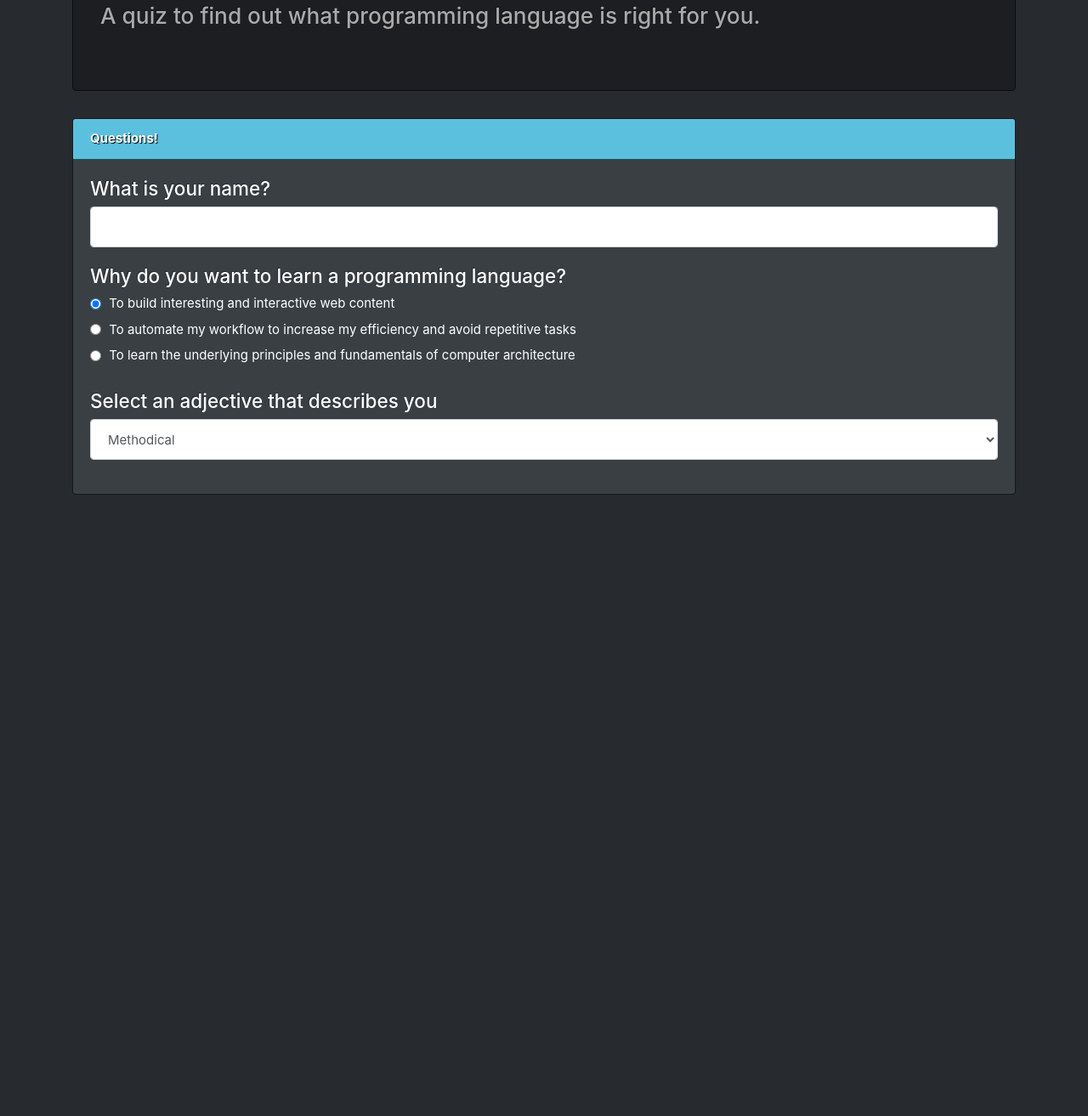
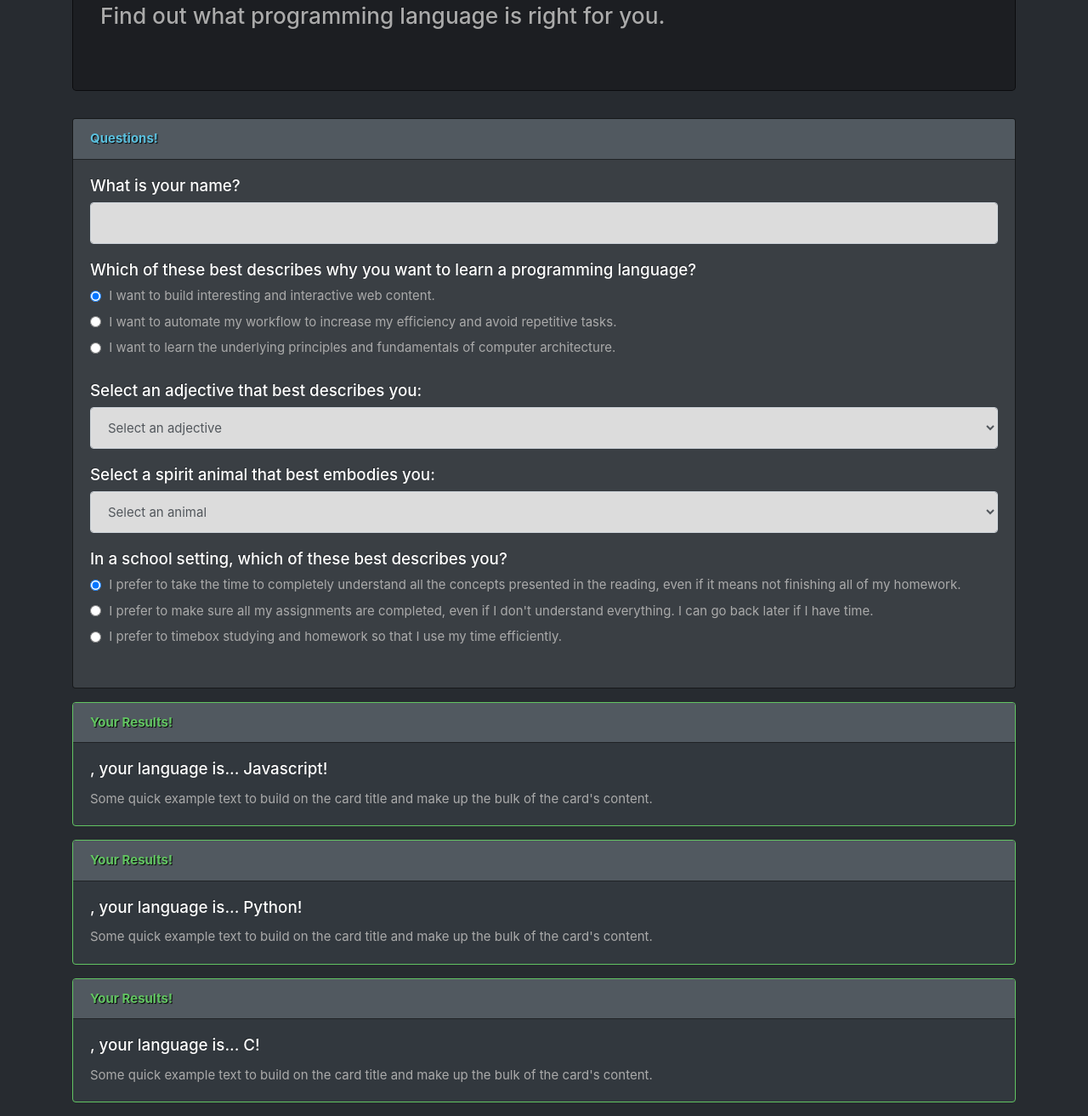
Before and after one commit to pagrimm/language-selector, a plain HTML site: page index.html in a window 1280 px wide. Shown: the part 243-1556 px from the top of the page at 85% size. Before the commit the page ends 841 px from the top, so only its background shows below. Drawn offline with Linux system fonts and the light colour scheme.

Commit message:
add further questions to html, add css styling

```diff
--- a/css/styles.css
+++ b/css/styles.css
@@ -6,10 +6,10 @@ h1 {
   word-wrap: break-word
 }
 
-.card-header {
-  text-shadow: 1px 1px 1px #000000;
-  font-weight: bold;
+.form-control {
+  background-color: gainsboro;
 }
+
 
 input[type="radio"] {
   margin-right: 5px;
@@ -17,6 +17,12 @@ input[type="radio"] {
   margin-top: -2px;
 }
 
+.card-header {
+  color: white;
+  text-shadow: 1px 1px 1px #000000;
+  font-weight: bold;
+}
+
 .question {
   margin-bottom: 20px;
 }
--- a/index.html
+++ b/index.html
@@ -11,56 +11,125 @@
   </head>
 
   <body class="container">
+
     <!-- title -->
     <header class="jumbotron">
       <h1 class="display-3"><span class="text-info">Programming</span>.<span class="text-warning">Language</span><span class="text-success">(</span><span class="text-info">Selector</span><span class="text-success">)</span></h1>
-    <h3>A quiz to find out what programming language is right for you.</h3>
+      <h3>Find out what programming language is right for you.</h3>
     </header>
-  <!-- form section -->
-  <section class="card text-white bg-primary mb-3">
-    <div class="card-header bg-info">Questions!</div>
+
+    <!-- user input section -->
+    <section class="card bg-primary mb-3">
+      <div class="card-header text-info">Questions!</div>
       <div class="card-body">
         <form id="form1">
+          <!--- question 1-->
           <div class="question">
-          <h4>What is your name?</h4>
+            <h5 class="text-white">What is your name?</h5>
             <input id="name" class="form-control" type="text">
           </div>
+          <!--- question 2-->
           <div class="question">
-          <h4>Why do you want to learn a programming language?</h4>
+            <h5 class="text-white">Which of these best describes why you want to learn a programming language?</h5>
             <div class="radio">
               <label>
                 <input type="radio" name="question2" value="1" checked>
-              To build interesting and interactive web content
+                I want to build interesting and interactive web content.
               </label>
             </div>
             <div class="radio">
               <label>
                 <input type="radio" name="question2" value="2" >
-              To automate my workflow to increase my efficiency and avoid repetitive tasks
+                I want to automate my workflow to increase my efficiency and avoid repetitive tasks.
               </label>
             </div>
             <div class="radio">
               <label>
                 <input type="radio" name="question2" value="3" >
-              To learn the underlying principles and fundamentals of computer architecture
+                I want to learn the underlying principles and fundamentals of computer architecture.
               </label>
             </div>
           </div>
+          <!--- question 3-->
           <div class="question">
-          <h4>Select an adjective that describes you</h4>
-          <select class="form-control" id="question2">
+            <h5 class="text-white">Select an adjective that best describes you:</h5>
+            <select class="form-control" id="question3">
+              <option disabled selected value>Select an adjective</option>
+              <option value="2">Driven</option>
+              <option value="1">Dynamic</option>
+              <option value="2">Efficient</option>
+              <option value="3">Knowledgable</option>
               <option value="3">Methodical</option>
               <option value="1">Practical</option>
-            <option value="2">Efficient</option>
             </select>
+          </div>
+          <!--- question 4-->
+          <div class="question">
+            <h5 class="text-white">Select a spirit animal that best embodies you:</h5>
+            <select class="form-control" id="question4">
+              <option disabled selected value>Select an animal</option>
+              <option value="2">Ant</option>
+              <option value="1">Beaver</option>
+              <option value="2">Bumblebee</option>
+              <option value="1">Cheetah</option>
+              <option value="3">Elephant</option>
+              <option value="2">Salmon</option>
+              <option value="3">Spider</option>
+              <option value="1">Squirrel</option>
+              <option value="3">Turtle</option>
+            </select>
+          </div>
+          <!--- question 5-->
+          <div class="question">
+            <h5 class="text-white">In a school setting, which of these best describes you?</h5>
+            <div class="radio">
+              <label>
+                <input type="radio" name="question5" value="1" checked>
+                I prefer to take the time to completely understand all the concepts presented in the reading, even if it means not finishing all of my homework.
+              </label>
+            </div>
+            <div class="radio">
+              <label>
+                <input type="radio" name="question5" value="2" >
+                I prefer to make sure all my assignments are completed, even if I don't understand everything. I can go back later if I have time.
+              </label>
+            </div>
+            <div class="radio">
+              <label>
+                <input type="radio" name="question5" value="3" >
+                I prefer to timebox studying and homework so that I use my time efficiently.
+              </label>
+            </div>
           </div>
         </form>
       </div>
     </section>
+
     <!-- results section -->
-  <section>
+    <div class="results card border-success mb-3">
+      <div class="card-header text-success">Your Results!</div>
+      <div class="card-body">
+        <h5 class="card-title text-white">, your language is... Javascript!</h5>
+        <p class="card-text">Some quick example text to build on the card title and make up the bulk of the card's content.</p>
+      </div>
+    </div>
 
-  </section>
+    <div class="results card border-success mb-3">
+      <div class="card-header text-success">Your Results!</div>
+      <div class="card-body">
+        <h5 class="card-title text-white">, your language is... Python!</h5>
+        <p class="card-text">Some quick example text to build on the card title and make up the bulk of the card's content.</p>
+      </div>
+    </div>
+
+    <div class="results card border-success mb-3">
+      <div class="card-header text-success">Your Results!</div>
+      <div class="card-body">
+        <h5 class="card-title text-white">, your language is... C!</h5>
+        <p class="card-text">Some quick example text to build on the card title and make up the bulk of the card's content.</p>
+      </div>
+    </div>
+
     <!-- copyright footer -->
     <footer>
 
```
Lines whose indentation alone changed are shown as unchanged.
